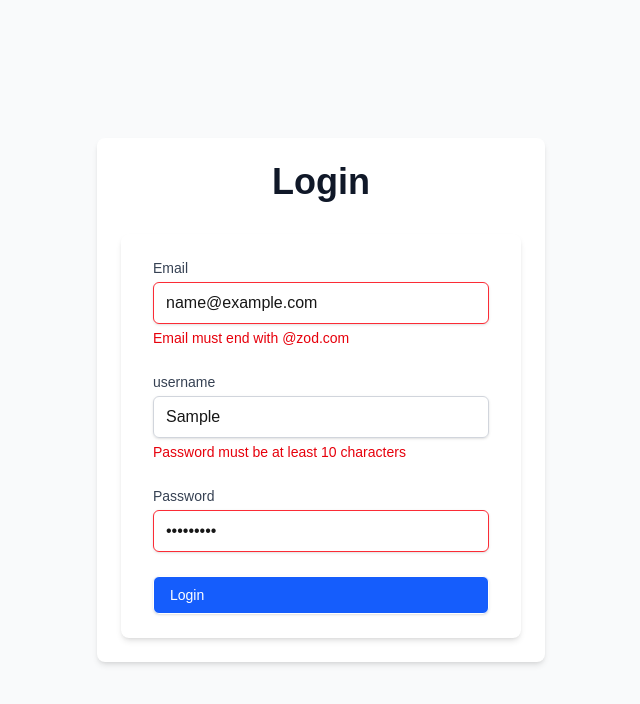
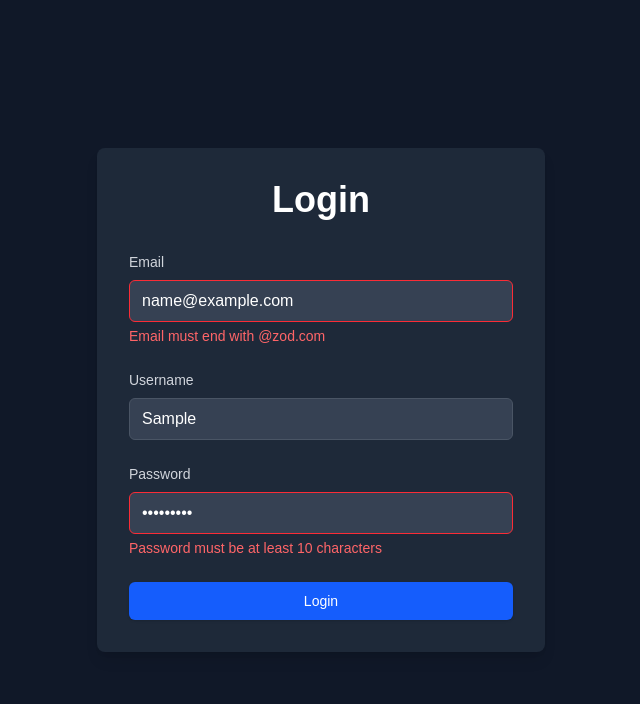
Before and after one commit to LeConsulat2/carrot-challenge, a Next.js app: page /login in a window 1280 px wide. Both pictures are taken after typing "name@example.com", "Sample", "Sample123" into the empty fields and a click on the button "Login". Shown: the top 704 px of the page, without its empty margins (319-959 px from the left). Built offline with nearby package versions, Linux system fonts and the light colour scheme.

Commit message:
Dark mode like

```diff
--- a/app/login/page.tsx
+++ b/app/login/page.tsx
@@ -28,7 +28,6 @@
       if (result.success) {
         setMessage(result.message);
         setErrors({});
-        // Reset form on success
         setFormData({ email: '', username: '', password: '' });
       } else {
         setErrors(result.errors || {});
@@ -43,18 +42,18 @@
   };
 
   return (
-    <div className="flex flex-col items-center justify-center min-h-screen bg-gray-50 px-4 sm:px-6 lg:px-8">
-      <div className="w-full max-w-md bg-white rounded-lg shadow-md p-6">
-        <h1 className="text-4xl font-bold text-center text-gray-900 mb-8">
+    <div className="flex flex-col items-center justify-center min-h-screen bg-gray-900 px-4 sm:px-6 lg:px-8">
+      <div className="w-full max-w-md bg-gray-800 rounded-lg shadow-lg p-8">
+        <h1 className="text-4xl font-bold text-center text-white mb-8">
           Login
         </h1>
-        <div className="bg-white shadow-md rounded-lg px-8 py-6">
+
         <form onSubmit={onSubmit} className="space-y-6">
           {/* Email */}
           <div>
             <label
               htmlFor="email"
-                className="block text-sm font-medium text-gray-700 mb-1"
+              className="block text-sm font-medium text-gray-300 mb-2"
             >
               Email
             </label>
@@ -66,27 +65,27 @@
               onChange={(e) =>
                 setFormData({ ...formData, email: e.target.value })
               }
-                className={`w-full px-3 py-2 border rounded-md shadow-sm focus:outline-none focus:ring-2 focus:ring-blue-500 focus:border-blue-500 ${
-                  errors.email ? 'border-red-500' : 'border-gray-300'
+              className={`w-full px-3 py-2 bg-gray-700 border rounded-md text-white placeholder-gray-400 focus:outline-none focus:ring-2 focus:ring-blue-500 focus:border-transparent ${
+                errors.email ? 'border-red-500' : 'border-gray-600'
               }`}
               disabled={isLoading}
               required
             />
             {errors.email &&
               errors.email.map((error, index) => (
-                  <p key={index} className="mt-1 text-sm text-red-600">
+                <p key={index} className="mt-1 text-sm text-red-400">
                   {error}
                 </p>
               ))}
           </div>
 
-            {/* Username */}
+          {/* Username - 버그 수정: errors.password → errors.username */}
           <div>
             <label
               htmlFor="username"
-                className="block text-sm font-medium text-gray-700 mb-1"
+              className="block text-sm font-medium text-gray-300 mb-2"
             >
-                username
+              Username
             </label>
             <input
               id="username"
@@ -96,25 +95,25 @@
               onChange={(e) =>
                 setFormData({ ...formData, username: e.target.value })
               }
-                className={`w-full px-3 py-2 border rounded-md shadow-sm focus:outline-none focus:ring-2 focus:ring-blue-500 focus:border-blue-500 ${
-                  errors.username ? 'border-red-500' : 'border-gray-300'
+              className={`w-full px-3 py-2 bg-gray-700 border rounded-md text-white placeholder-gray-400 focus:outline-none focus:ring-2 focus:ring-blue-500 focus:border-transparent ${
+                errors.username ? 'border-red-500' : 'border-gray-600'
               }`}
               disabled={isLoading}
               required
             />
-              {errors.password &&
-                errors.password.map((error, index) => (
-                  <p key={index} className="mt-1 text-sm text-red-600">
+            {errors.username &&
+              errors.username.map((error, index) => (
+                <p key={index} className="mt-1 text-sm text-red-400">
                   {error}
                 </p>
               ))}
           </div>
 
-            {/* Password */}
+          {/* Password - 버그 수정: return 추가 */}
           <div>
             <label
               htmlFor="password"
-                className="block text-sm font-medium text-gray-700 mb-1"
+              className="block text-sm font-medium text-gray-300 mb-2"
             >
               Password
             </label>
@@ -126,24 +125,25 @@
               onChange={(e) =>
                 setFormData({ ...formData, password: e.target.value })
               }
-                className={`w-full px-3 py-2 border rounded-md shadow-sm focus:outline-none focus:ring-2 fcous:ring-blue-500 focus:border-blue-500 ${
-                  errors.password ? 'border-red-500' : 'border-gray-300'
+              className={`w-full px-3 py-2 bg-gray-700 border rounded-md text-white placeholder-gray-400 focus:outline-none focus:ring-2 focus:ring-blue-500 focus:border-transparent ${
+                errors.password ? 'border-red-500' : 'border-gray-600'
               }`}
               disabled={isLoading}
               required
             />
             {errors.password &&
-                errors.password.map((error, index) => {
-                  <p key={index} className="mt-1 text-sm text-red-600">
+              errors.password.map((error, index) => (
+                <p key={index} className="mt-1 text-sm text-red-400">
                   {error}
-                  </p>;
-                })}
+                </p>
+              ))}
           </div>
+
           {/* Submit Button */}
           <button
             type="submit"
             disabled={isLoading}
-              className="w-full flex justfiy-center py-2 px-4 border boredr-transparent rounded-md shadow-sm text-sm font-medium text-white bg-blue-600 hover:bg-blue-700 focus:outline-none focus:ring-offset-2  focus:ring-blue-500 disabled:opacity-50 disabled:cursor-not-allowed"
+            className="w-full flex justify-center py-2 px-4 border border-transparent rounded-md shadow-sm text-sm font-medium text-white bg-blue-600 hover:bg-blue-700 focus:outline-none focus:ring-2 focus:ring-offset-2 focus:ring-blue-500 disabled:opacity-50 disabled:cursor-not-allowed"
           >
             {isLoading ? 'Logging in...' : 'Login'}
           </button>
@@ -153,8 +153,8 @@
             <div
               className={`p-3 rounded-md text-sm ${
                 message.includes('successful')
-                    ? 'bg-green-100 text-green-800 border border-green-200'
-                    : 'bg-red-100 text-red-800 border border-red-200'
+                  ? 'bg-green-900 text-green-300 border border-green-700'
+                  : 'bg-red-900 text-red-300 border border-red-700'
               }`}
             >
               {message}
@@ -163,6 +163,5 @@
         </form>
       </div>
     </div>
-    </div>
   );
 }
```
Lines whose indentation alone changed are shown as unchanged.
